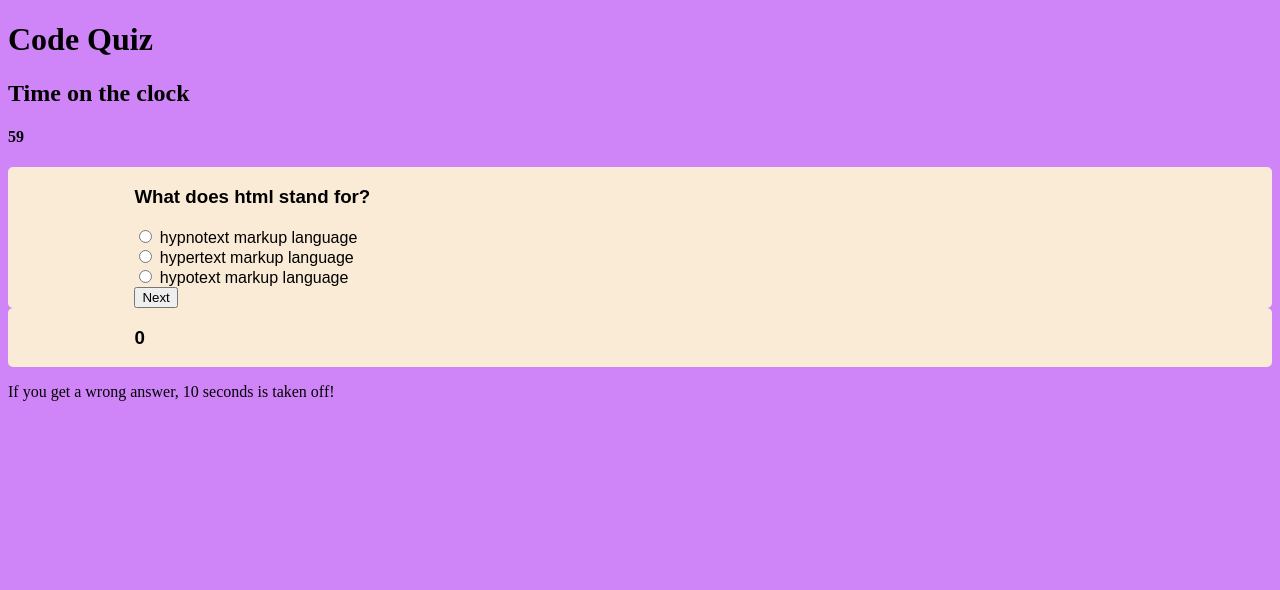
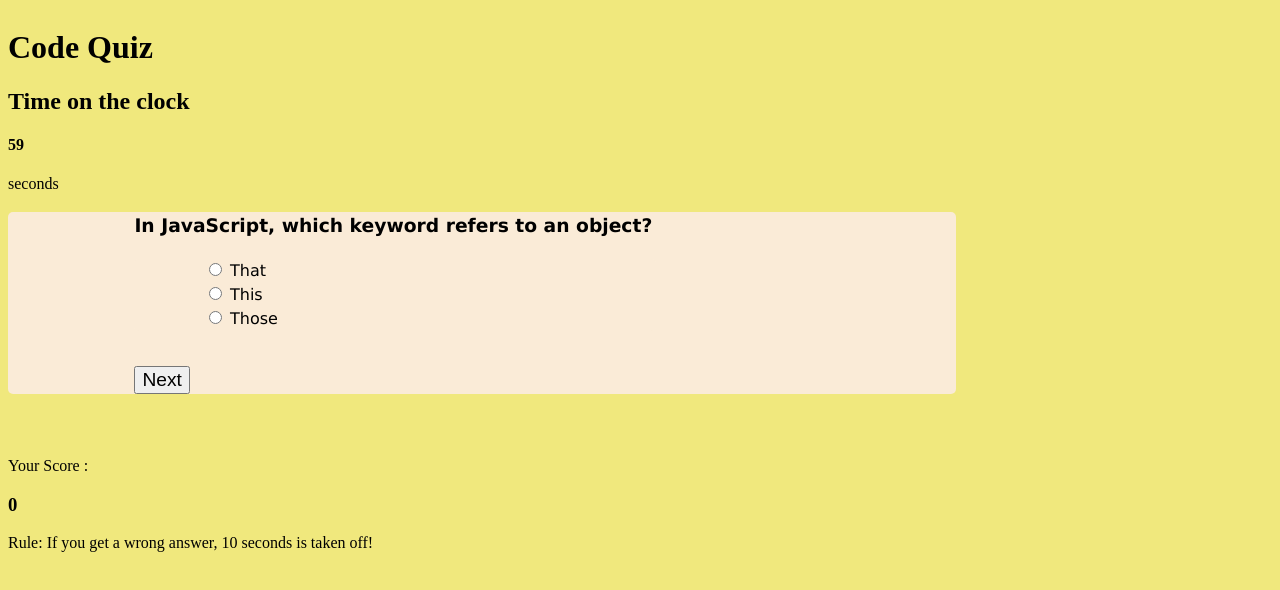
Before and after one commit to osuchaya/codequiz, a plain HTML site: page index.html in a window 1280 px wide. Both pictures are taken after a click on the button "Start". Drawn offline with Linux system fonts and the light colour scheme.

Commit message:
Fixed bugs update questions and added Readme

```diff
--- a/index.html
+++ b/index.html
@@ -4,7 +4,7 @@
     <meta charset="UTF-8">
     <meta http-equiv="X-UA-Compatible" content="IE=edge">
     <meta name="viewport" content="width=device-width, initial-scale=1.0">
-    <title>Document</title>
+    <title>:::Code Quiz:::</title>
     <link rel="stylesheet" href="style.css">
 </head>
 <body>
@@ -13,10 +13,10 @@
 
         <h1>Code Quiz</h1>
         <h2>Time on the clock</h2>
-        <h4 class="timer"></h4>
+        <h4 class="timer"></h4><span>seconds</span>
     </header>
     <section class="welcome-section">
-        <p>Welcome to the Code Quiz. Click the button to start.</p>
+        <p>Welcome to the JavaScript Code Quiz. Click the button to start.</p>
         <button class="start-button">Start</button>
     </section>
  <!--Quiz section-->
@@ -37,17 +37,26 @@
         <button id="next">Next</button>
     </section>
 
+
+
     <section class="score-container">
+        <span>Your Score : </span>
         <h3 class="scorecount">0</h3>
 
 
     </section>
-    <aside><p>If you get a wrong answer, 10 seconds is taken off!</p></aside>
+    <aside><p>Rule: If you get a wrong answer, 10 seconds is taken off!</p></aside>
 
     <div class="last-container">
+        <span>Record your initials here : </span>
         <input class="userInput">
         <button class="submit">Submit</button>
     </div>
+
+    <div class="scoreboard">
+        <ul id="scorelead"></ul>
+    </div>
+
     <script src="./script.js"></script>
 </body>
 </html>
--- a/script.js
+++ b/script.js
@@ -4,52 +4,38 @@ var timer;
 var currentQuestion = 0;
 var timeLeft = 60;
 var userArray = [];
-var scorecount = document.querySelector(".scorecount")
+
 let questions = [
     {
-        question: "What does html stand for?",
-        answers: ["hypnotext markup language", "hypertext markup language", "hypotext markup language"],
+        question: "In JavaScript, which keyword refers to an object?",
+        answers: ["That", "This", "Those"],
         correctAnswer: 2,
     },
 
     {
-        question: "what does css stand for?",
-        answers: ["cascading style sheet", "color style sheet", "copy style sheet"],
+        question: "How many equal signs denotes strictly equal in JavaScript?",
+        answers: ["3", "2", "1"],
         correctAnswer: 1,
     },
     {
-        question: "which of the programming language has name similar to island in Indonesia?",
-        answers: ["python", "perl", "java"],
+        question: "If you want to make a single line comment, how many / do you put in front of a code line?",
+        answers: ["None", "One", "Two"],
         correctAnswer: 3,
     },
 
     {
-        question: "how do you call a step that allows you to publish your code to a live site?",
-        answers: ["employment", "deployment", "imployment"],
+        question: "Which of these is used with Math.random() function to generate random integers?",
+        answers: ["Math.wall", "Math.floor", "Math.sink"],
         correctAnswer: 2,
     },
     {
-        question: "which of the following is NOT developer community forum",
-        answers: ["stackoverflow", "dev.to", "quora"],
+        question: "JavaScript is inserted between which tag in HTML?",
+        answers: ["price", "bag", "script"],
         correctAnswer: 3,
     },
 ]
 
-function showQuestion(questions) {
-    let titleDiv = document.getElementById(".question-text")
-    titleDiv.textContent = questions.question - text
-    let alts = document.querySelectorAll('.alternative')
-    console.log(alts);
-    alts.forEach(function (element, index) {
-        element.textContent = questions.alternatives[index];
-        element.addEventListener('click', function () {
-            if (questions.correctAnswer == index) {
-                alert("correct answer!");
 
-            } else { alert("wrong answer") }
-        })
-    })
-}
 var time = document.querySelector(".timer")
 var timeInterval;
 function countdown() {
@@ -71,14 +57,16 @@ function countdown() {
 function displayQuestions() {
     var questiontext = document.querySelector(".question-text");
     questiontext.textContent = questions[currentQuestion].question;
-    for (var i = 1; i <= 3; i++) {
-        var answerBtn = document.getElementById("label" + i);
-        answerBtn.textContent = questions[currentQuestion].answers[i - 1];
+    for (var i = 1; i <= 3; i++) {   //because radio id starts from 1
+        var answerBtn = document.getElementById("label" + i); //for subsequent labels(2,3)
+        answerBtn.textContent = questions[currentQuestion].answers[i - 1]; //since i variable starts from 1
+        //but array index starts from 0 and the answers start from 0 as answers = array
     }
 }
 
 function checkAnswers() {
     var radios = document.getElementsByName("answer");
+    var scorecount = document.querySelector(".scorecount");
     var userAnswer = 0;
     for (var i = 0; i < 3; i++) {
         if (radios[i].checked) {
@@ -90,7 +78,7 @@ function checkAnswers() {
     console.log(correctAnswer)
     if (userAnswer == correctAnswer) {
         score++;
-        scorecount.innerHTML=score
+        scorecount.innerHTML = score
     } else {
         if (timeLeft > 10) {
             timeLeft = timeLeft - 10;
@@ -129,9 +117,9 @@ window.onload = function () {
     })
 
     nextBtn.addEventListener("click", function () {
+        checkAnswers();
+        if (questions.length > currentQuestion + 1) {
 
-        if (questions.length > currentQuestion + 1) {
-            checkAnswers();
             currentQuestion = currentQuestion + 1;
             displayQuestions();
         } else {
@@ -148,7 +136,7 @@ window.onload = function () {
         lastContainer.style.display = "block";
         quizcontainer.style.display = "none";
         time.style.display = "none";
-        submitBtn.addEventListener("click",function(){
+        submitBtn.addEventListener("click", function () {
             console.log(userInput.value)
             console.log(score)
             var userInfo = {
@@ -157,20 +145,43 @@ window.onload = function () {
             }
             console.log(userInfo);
             userArray.push(userInfo);
-            localStorage.setItem("scores",JSON.stringify(userArray))
+            localStorage.setItem("scores", JSON.stringify(userArray))
+
+            var scorelead = document.getElementById("scorelead");
+            for (var i = 0; i < userArray.length; i++) {
+                var element = document.createElement("li")
+                element.innerText = userArray[i].name+" "+userArray[i].score
+                scorelead.appendChild(element)
+                console.log("created element")
+                scorelead.style.display = "block"
+
+            }
         })
     }
     function getinfo() {
         var localStorageArray = JSON.parse(localStorage.getItem("scores"))
         console.log(localStorageArray)
-        if (localStorageArray!==null) {
-            userArray=localStorageArray
+        if (localStorageArray !== null) {
+            userArray = localStorageArray
         }
     }
+
+
     getinfo()
 }
+
+
+
+
+
+
+
+
 //for loop around userArray that stores userscores then display them using ul
 //in HTML
+
+//
+
 
 /*target H3 and buttons : give them id in HTML so in JS use queryselector to target element.
 make variable
--- a/style.css
+++ b/style.css
@@ -1,13 +1,30 @@
 body {
-    background-color: rgb(207, 133, 247);
+    background-color: rgb(240, 232, 125);
 }
-.welcome-section, .quiz-container, .score-container {
+
+header {
+    align-content: center;
+}
+
+
+.quiz-container, .answers-container , .welcome-section {
+    margin: 0% 25% 5% 0%;
     border-radius: 5px;
     background-color: antiquewhite;
-    font-family: sans-serif;
+    font-family:Verdana, Geneva, Tahoma, sans-serif;
+    line-height: 1.5;
     display: flex;
     flex-direction: column;
-    align-content: center;
+
     padding-left: 10%;
     padding-right: 10%;
+
+    border-width: 10px;
+    border-color: chocolate;
 }
+
+
+.start-button, #next {
+    font-size: larger;
+
+}
```
Also changed, not shown: images/codequizsite.png (added), 2 other files.
